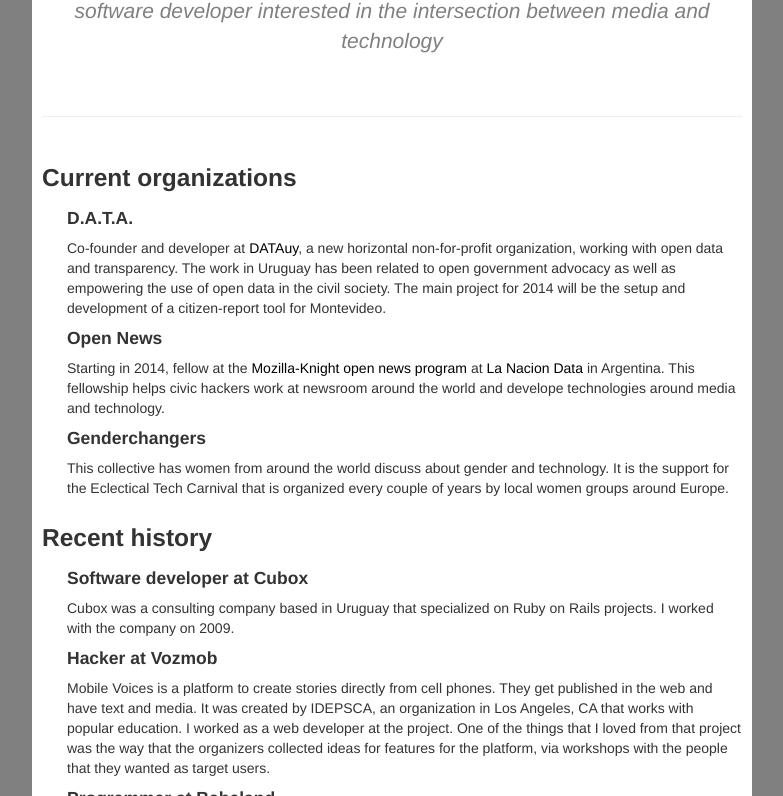
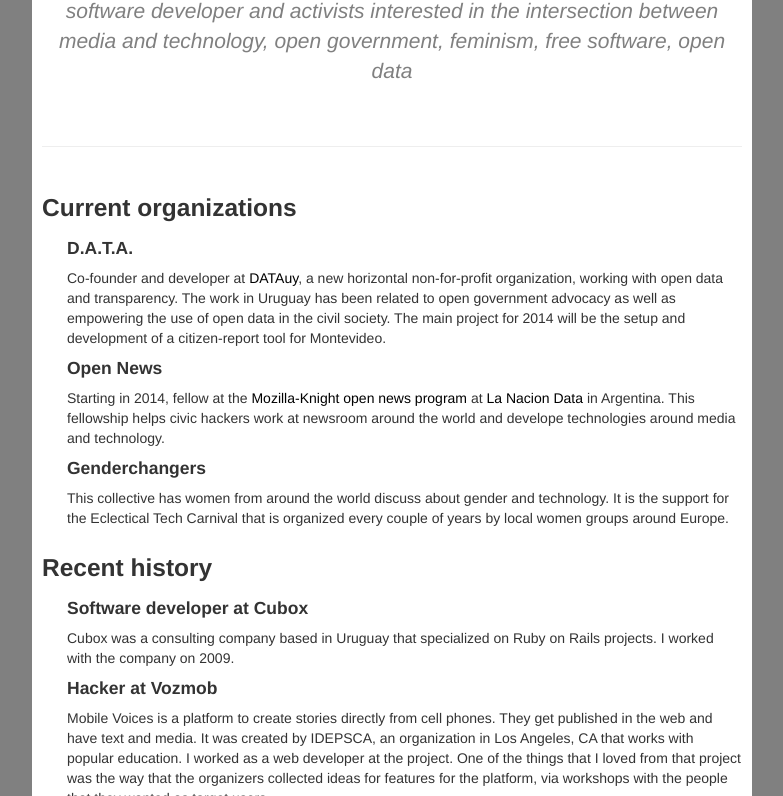
Before and after one commit to gabelula/gabrielarodriguez, a plain HTML site: page index.html in a window 1280 px wide. Shown: the part 146-942 px from the top of the page, without its empty margins (248-1031 px from the left). Drawn offline with Linux system fonts and the light colour scheme.

Commit message:
Update index.html

```diff
--- a/index.html
+++ b/index.html
@@ -27,7 +27,7 @@
 
       <div class="jumbotron">
         <h1 class="rainbow">Gabriela</h1>
-        <p class="lead">software developer interested in the intersection between media and technology</p>
+        <p class="lead">software developer and activists interested in the intersection between media and technology, open government, feminism, free software, open data</p>
       </div>
 
       <hr>
```
